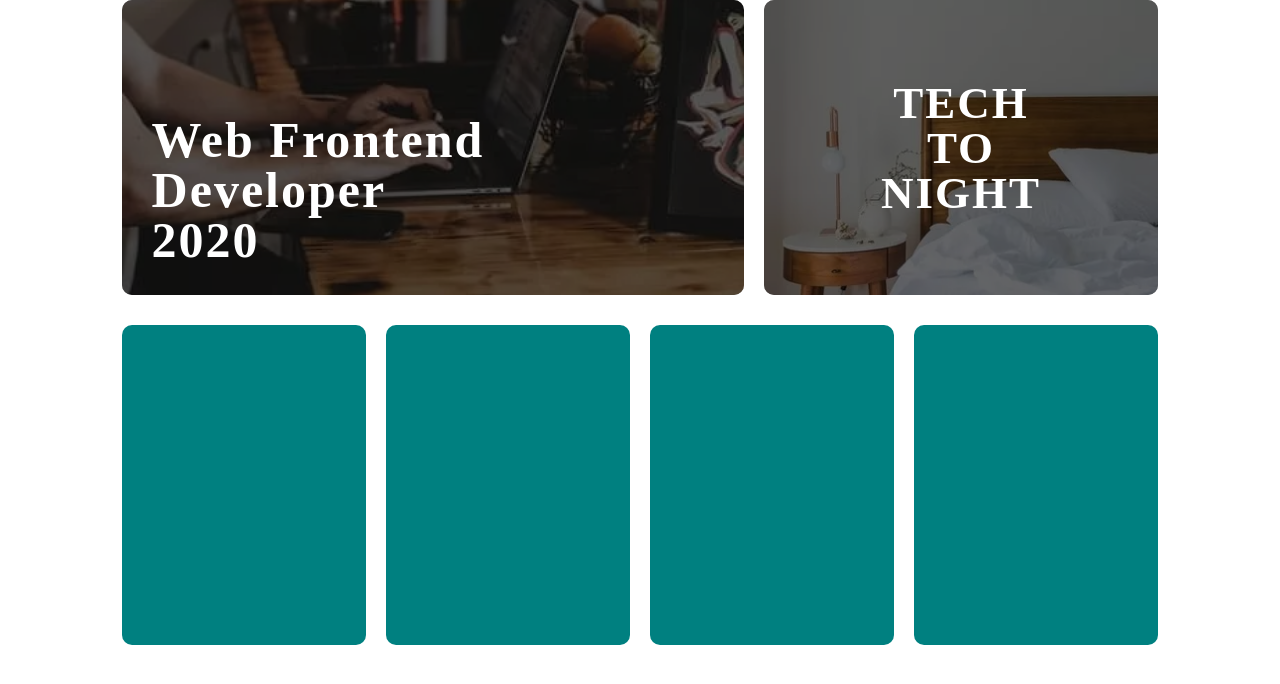
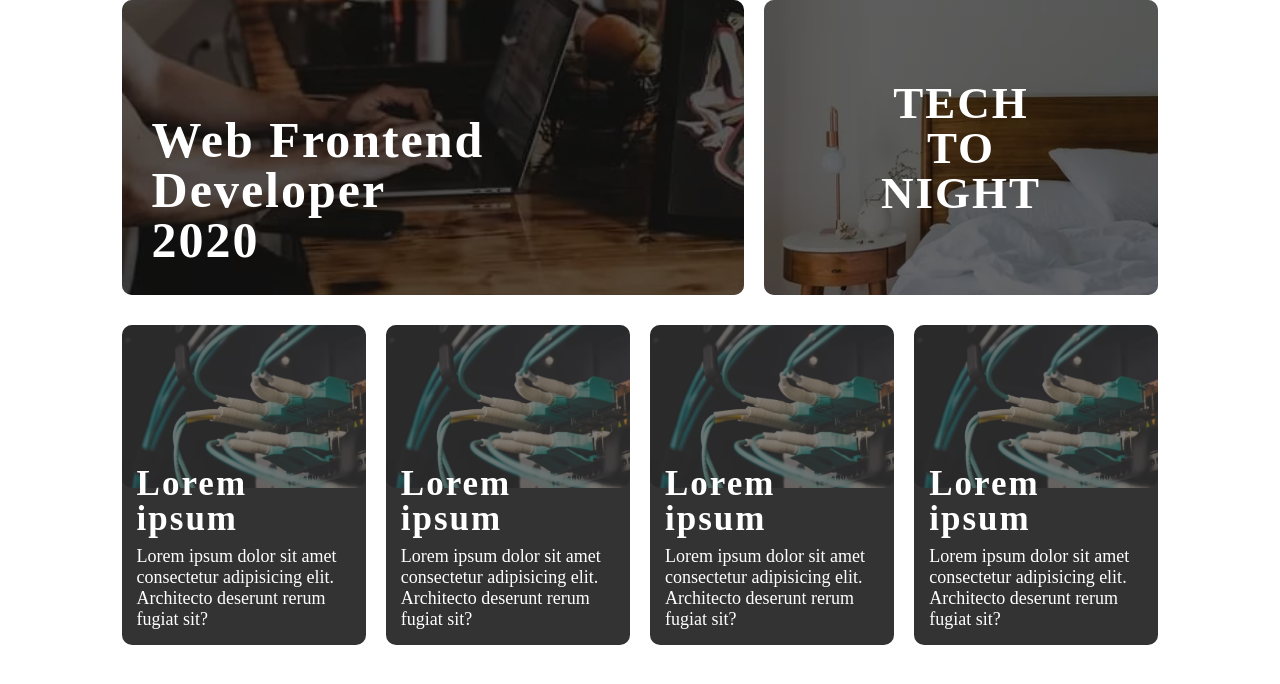
Before and after one commit to thanawatgulati/thanawat-blog, a Next.js app: page / in a window 1280 px wide. Shown: the top 684 px of the page. Built offline with nearby package versions, Linux system fonts and the light colour scheme.

Commit message:
🧁 Mockup Card

```diff
--- a/components/Card.tsx
+++ b/components/Card.tsx
@@ -1,8 +1,22 @@
 import React, { ReactElement } from "react";
 import styles from "../styles/card.module.css";
+import LazyLoad from "react-lazyload";
 
 interface Props {}
 
 export default function Card({}: Props): ReactElement {
-  return <div className={styles.card}></div>;
+  return (
+    <div className={styles.card}>
+      <div className={styles.TextCard}>
+        <h4 className={styles.titleCard}>Lorem ipsum</h4>
+        <span>
+          Lorem ipsum dolor sit amet consectetur adipisicing elit. Architecto
+          deserunt rerum fugiat sit?
+        </span>
+      </div>
+      <LazyLoad height={"100%"} offset={100}>
+        <img className={styles.imgCard} src="/images/card.webp" alt="card" />
+      </LazyLoad>
+    </div>
+  );
 }
--- a/styles/card.module.css
+++ b/styles/card.module.css
@@ -1,5 +1,23 @@
 .card {
+  position: relative;
   height: 320px;
-  background-color: #008080;
+  background-color: #333333;
   border-radius: 10px;
+  object-fit: fill;
 }
+.imgCard {
+  border-radius: 10px;
+  opacity: 0.4;
+  width: 100%;
+  height: 100%;
+}
+.titleCard {
+  margin-bottom: 10px;
+}
+.TextCard {
+  padding: 15px;
+  position: absolute;
+  color: white;
+  z-index: 1;
+  bottom: 0px;
+}
--- a/styles/main.css
+++ b/styles/main.css
@@ -23,7 +23,7 @@ h6 {
 
 body {
   font-family: Sarabun;
-  font-size: 20px;
+  font-size: 18px;
 }
 
 h1 {
@@ -36,6 +36,32 @@ h2 {
   line-height: 100%;
   letter-spacing: 2px;
 }
+h3 {
+  font-size: 40px;
+  line-height: 100%;
+  letter-spacing: 2px;
+}
+h4 {
+  margin: 0px;
+  font-size: 35px;
+  line-height: 100%;
+  letter-spacing: 2px;
+}
+h5 {
+  font-size: 30px;
+  line-height: 100%;
+  letter-spacing: 2px;
+}
+h6 {
+  font-size: 25px;
+  line-height: 100%;
+  letter-spacing: 2px;
+}
+
+span {
+  margin: 0px;
+  line-height: 100%;
+}
 
 @media only screen and (max-width: 650px) {
   h1 {
```
Also changed, not shown: public/images/card.webp (added), 1 other file (tests, documents, lock files or other folders).
